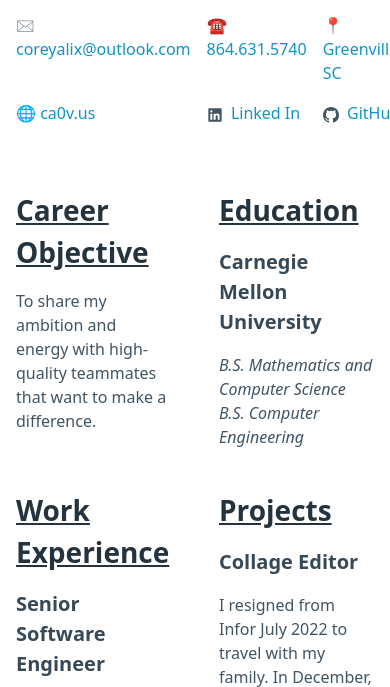
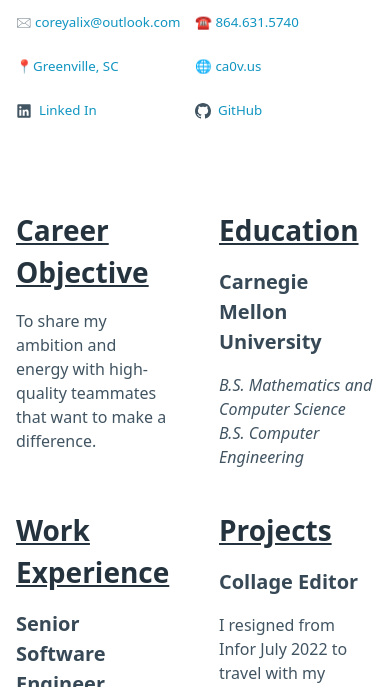
Before and after one commit to ca0v/ca0v, a plain HTML site: page resume/mayvue/cv.html in a window 390 px wide. Shown: the part 157-844 px from the top of the page. Drawn offline with nearby package versions, Linux system fonts and the light colour scheme.

Commit message:
Mobile friendlier

```diff
--- a/resume/mayvue/cv.html
+++ b/resume/mayvue/cv.html
@@ -12,30 +12,30 @@
     <header>
         <h1>Corey Alix</h1>
         <h2>Senior Software Engineer</h2>
-        <nav class="grid-col-3">
-            <div>🖂 <a class="email" href="mailto:coreyalix@outlook.com">coreyalix@outlook.com</a></div>
-            <div>☎ <a class="phone" href="tel:864.631.5740">864.631.5740</a></div>
-            <div>
-                📍 <a class="location">Greenville,
+        <nav class="grid-fit">
+            <p class="nowrap smaller">🖂 <a class="email" href="mailto:coreyalix@outlook.com">coreyalix@outlook.com</a></p>
+            <p class="nowrap smaller">☎ <a class="phone" href="tel:864.631.5740">864.631.5740</a></p>
+            <p class="nowrap smaller">
+                📍<a class="location">Greenville,
                     SC</a>
-            </div>
-            <div>🌐 <a class="homepage" href="https://ca0v.us">ca0v.us</a></div>
-            <div>
+            </p>
+            <p class="nowrap smaller">🌐 <a class="homepage" href="https://ca0v.us/about">ca0v.us</a></p>
+            <p class="nowrap smaller">
                 <svg xmlns="http://www.w3.org/2000/svg" viewBox="0 0 24 24" width="16" height="16">
                     <path
                         d="M20.5 2h-17A1.5 1.5 0 002 3.5v17A1.5 1.5 0 003.5 22h17a1.5 1.5 0 001.5-1.5v-17A1.5 1.5 0 0020.5 2zM8 19H5v-9h3zM6.5 8.25A1.75 1.75 0 118.3 6.5a1.78 1.78 0 01-1.8 1.75zM19 19h-3v-4.74c0-1.42-.6-1.93-1.38-1.93A1.74 1.74 0 0013 14.19a.66.66 0 000 .14V19h-3v-9h2.9v1.3a3.11 3.11 0 012.7-1.4c1.55 0 3.36.86 3.36 3.66z">
                     </path>
                 </svg>
                 &nbsp;<a href="https://www.linkedin.com/in/corey-alix">Linked In</a>
-            </div>
-            <div>
+            </p>
+            <p class="nowrap smaller">
                 <svg id="github-icon" width="16" height="16" viewBox="0 0 16 16">
                     <path fill-rule="evenodd"
                         d="M8 0C3.58 0 0 3.58 0 8c0 3.54 2.29 6.53 5.47 7.59.4.07.55-.17.55-.38 0-.19-.01-.82-.01-1.49-2.01.37-2.53-.49-2.69-.94-.09-.23-.48-.94-.82-1.13-.28-.15-.68-.52-.01-.53.63-.01 1.08.58 1.23.82.72 1.21 1.87.87 2.33.66.07-.52.28-.87.51-1.07-1.78-.2-3.64-.89-3.64-3.95 0-.87.31-1.59.82-2.15-.08-.2-.36-1.02.08-2.12 0 0 .67-.21 2.2.82.64-.18 1.32-.27 2-.27.68 0 1.36.09 2 .27 1.53-1.04 2.2-.82 2.2-.82.44 1.1.16 1.92.08 2.12.51.56.82 1.27.82 2.15 0 3.07-1.87 3.75-3.65 3.95.29.25.54.73.54 1.48 0 1.07-.01 1.93-.01 2.2 0 .21.15.46.55.38A8.013 8.013 0 0016 8c0-4.42-3.58-8-8-8z">
                     </path>
                 </svg>
                 &nbsp;<a class="github" href="https://github.com/ca0v">GitHub</a>
-            </div>
+            </p>
         </nav>
     </header>
     <main class="grid-col-2">
@@ -164,7 +164,7 @@
 
     body {
         padding: 1rem;
-        width-max: 1024px;
+        max-width: 1024px;
         margin: 0 auto;
     }
 
@@ -202,6 +202,16 @@
         font-size: smaller;
     }
 
+    .smaller {
+        font-size: smaller;
+    }
+
+    .nowrap {
+        white-space: nowrap;
+        text-overflow: ellipsis;
+        overflow: hidden;
+    }
+
     .skills li::before {
         content: "☑";
         font-style: normal;
@@ -214,10 +224,9 @@
         column-gap: 3rem;
     }
 
-    .grid-col-3 {
+    .grid-fit {
         display: grid;
-        grid-template-columns: 1fr 1fr 1fr;
-        grid-gap: 1rem;
+        grid-template-columns: repeat(auto-fit, minmax(10rem, 1fr));
     }
 
     .col1-2 {
```
